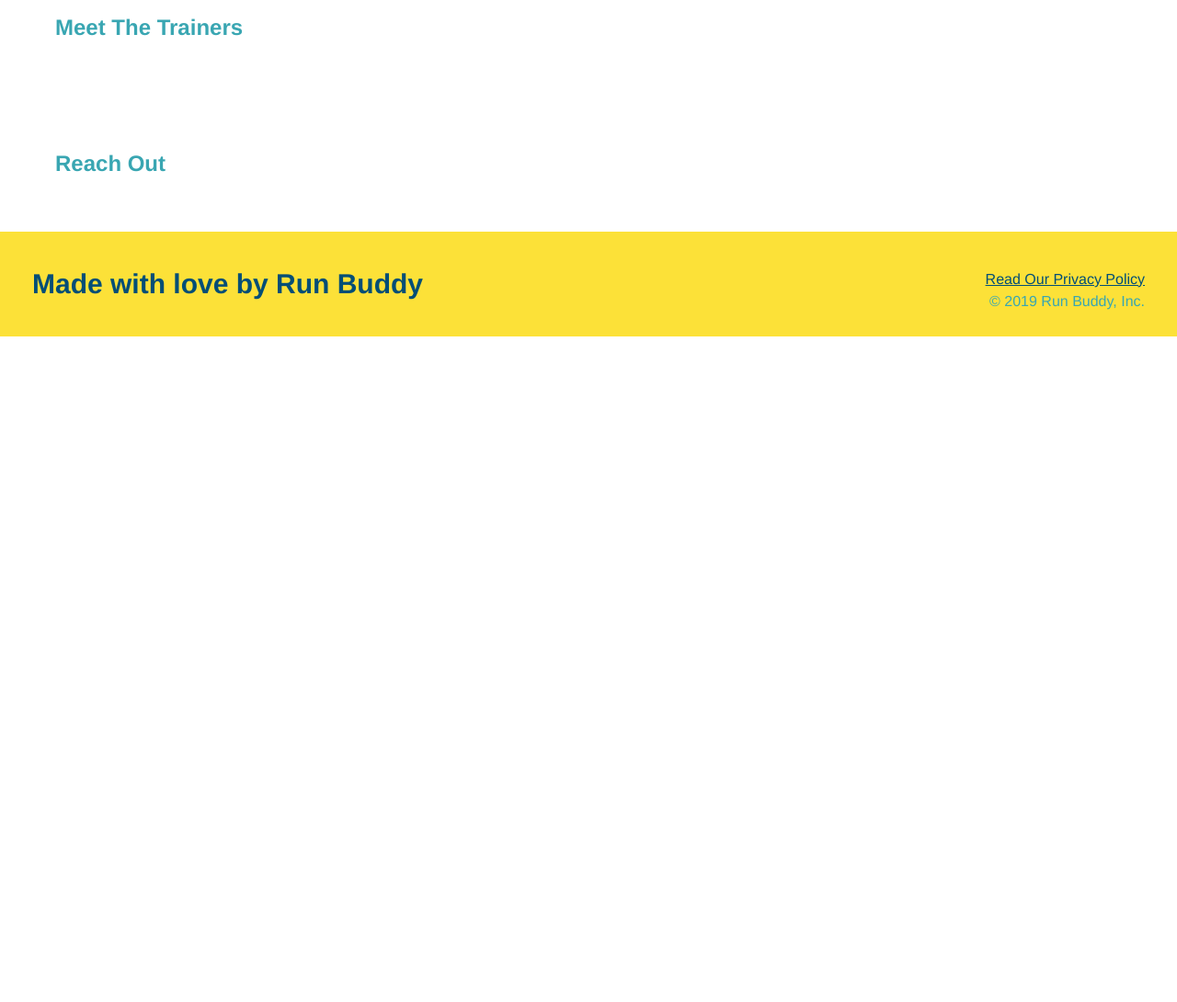
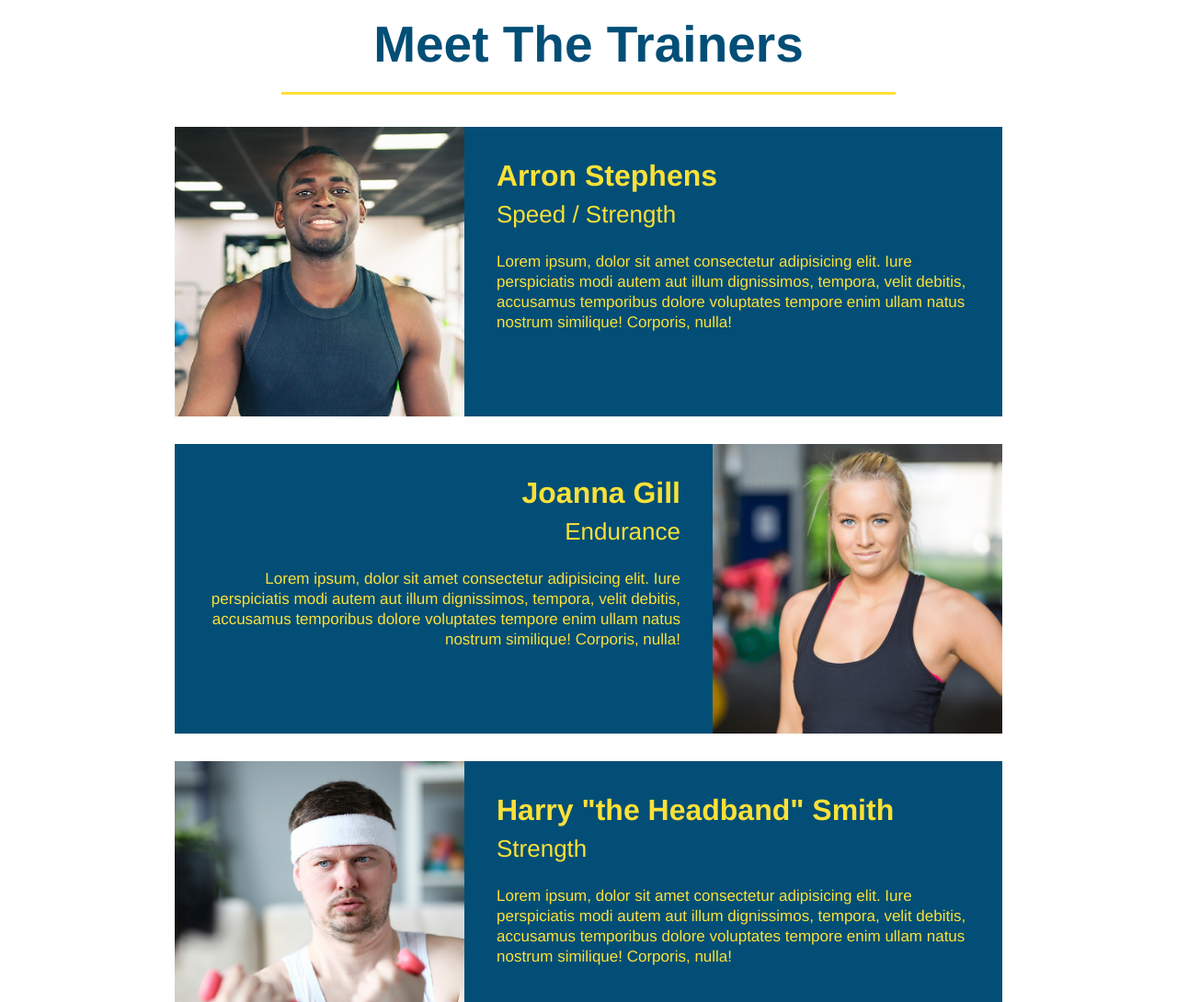
Before and after one commit to jaswalaj/run-buddy, a plain HTML site: page index.html in a window 1280 px wide. Shown: the part 2740-3830 px from the top of the page at 92% size. Before the commit the page ends 3106 px from the top, so only its background shows below. Drawn offline with Linux system fonts and the light colour scheme.

Commit message:
meet the trainers section

```diff
--- a/assets/css/style.css
+++ b/assets/css/style.css
@@ -180,3 +180,50 @@ section {
     color: #39a6b2;
     font-size: 23px;
 }
+
+.trainers {
+    text-align: center;
+}
+
+.trainer {
+    width: 900px;
+    margin: 0 auto 30px auto;
+    background: #024e76;
+    color: #fce138;
+    overflow: auto;
+}
+
+.trainer img {
+    width: 35%;
+    float: left;
+}
+
+.trainer-bio {
+    padding: 35px;
+    float: left;
+    width: 65%;
+}
+
+.text-left {
+    text-align: left;
+}
+
+.text-right {
+    text-align: right;
+}
+
+.trainer-bio h3 {
+    font-size: 32px;
+    margin-bottom: 8px;
+}
+
+.trainer-bio h4 {
+    font-weight: lighter;
+    font-size: 26px;
+    margin-bottom: 25px;
+}
+
+.trainer-bio p {
+    font-size: 17px;
+    line-height: 1.3;
+}
--- a/index.html
+++ b/index.html
@@ -104,8 +104,41 @@
         </section>
 
           <!--Meet the trainers-->
-          <section>
-            <h2>Meet The Trainers</h2>
+          <section  id="your-trainers" class="trainers">
+            <h2 class="section-title primary-border">Meet The Trainers</h2>
+            <article class="trainer">
+            <img src="./assets/images/trainer-1.jpg" alt="Arron Stephens in his workout clothes, ready to pump iron" />
+            <div class="trainer-bio text-left">
+                <h3>Arron Stephens</h3>
+                <h4>Speed / Strength</h4>
+                <p>
+                    Lorem ipsum, dolor sit amet consectetur adipisicing elit. Iure perspiciatis modi autem aut illum dignissimos, tempora, velit debitis, accusamus temporibus dolore voluptates tempore enim ullam natus nostrum similique! Corporis, nulla!
+                </p>
+            </div>
+        </article>
+
+        <article class="trainer">
+            <div class="trainer-bio text-right">
+                <h3>Joanna Gill</h3>
+                <h4>Endurance</h4>
+                <p>
+                    Lorem ipsum, dolor sit amet consectetur adipisicing elit. Iure perspiciatis modi autem aut illum dignissimos, tempora, velit debitis, accusamus temporibus dolore voluptates tempore enim ullam natus nostrum similique! Corporis, nulla!
+                </p>
+            </div>
+            <img src="./assets/images/trainer-2.jpg" alt="Joanna Gill cooling off after a workout" />
+        </article>
+
+        <article class="trainer">
+            <img src="./assets/images/trainer-3.jpg" alt="Harry Smith wearing a headband and lifting comically small pink weights" />
+            <div class="trainer-bio text-left">
+                <h3>Harry "the Headband" Smith</h3>
+                <h4>Strength</h4>
+                <p>
+                    Lorem ipsum, dolor sit amet consectetur adipisicing elit. Iure perspiciatis modi autem aut illum dignissimos, tempora, velit debitis, accusamus temporibus dolore voluptates tempore enim ullam natus nostrum similique! Corporis, nulla!
+                </p>
+            </div>
+        </article>
+
         </section>
 
           <!--Reach out-->
```
Also changed, not shown: assets/images/trainer-1.jpg (added), assets/images/trainer-2.jpg (added), assets/images/trainer-3.jpg (added), 1 other file.
